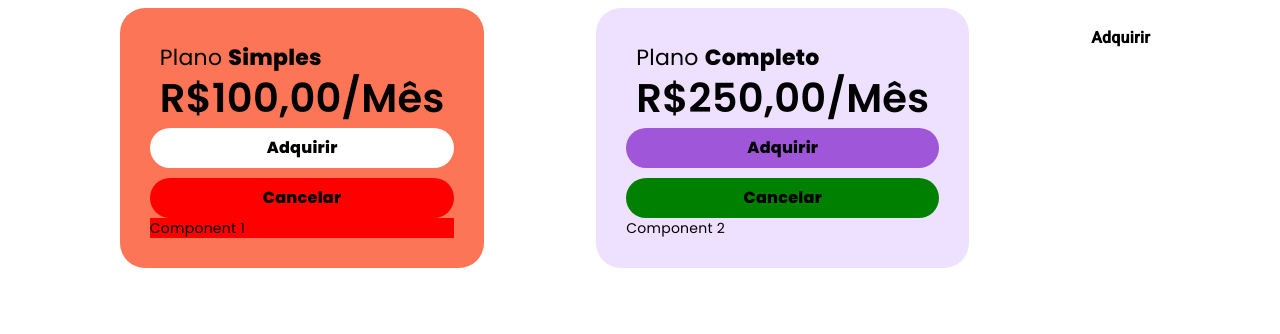
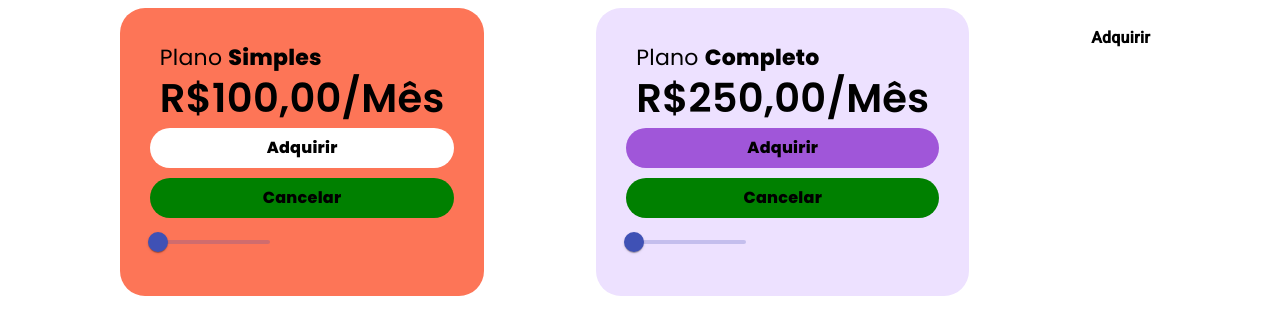
Before and after one commit to Albertinesilva/Curso-Angular, an Angular app: page / in a window 1280 px wide. Shown: the top 334 px of the page. Built offline with nearby package versions, Linux system fonts and the light colour scheme.

Commit message:
Emulação do Shadow DOM do Angular

```diff
--- a/src/app/card-roxo/card-roxo.component.html
+++ b/src/app/card-roxo/card-roxo.component.html
@@ -4,8 +4,7 @@
     <app-card-roxo-button></app-card-roxo-button>
     <app-card-button-cancel></app-card-button-cancel>
 
-    <!-- <mat-slider min="1" max="5" step="0.5" value="1.5">
+    <mat-slider class="custom-slider" min="1" max="5" step="0.5" value="1.5">
         <input matSliderThumb>
-    </mat-slider> -->
-    <div class="card-cancel-button">Component 2</div>
+    </mat-slider>
 </div>
--- a/src/app/card/card.component.html
+++ b/src/app/card/card.component.html
@@ -4,9 +4,9 @@
     <app-card-button></app-card-button>
     <app-card-button-cancel></app-card-button-cancel>
 
-    <!-- <mat-slider min="1" max="5" step="0.5" value="1.5">
+    <mat-slider min="1" max="5" step="0.5" value="1.5">
         <input matSliderThumb>
-    </mat-slider> -->
+    </mat-slider>
 
-    <div class="card-cancel-button">Component 1</div>
+
 </div>
--- a/src/app/card/card.component.scss
+++ b/src/app/card/card.component.scss
@@ -21,10 +21,15 @@
     }
 }
 
+div[albert]{
+    background-color: yellow;
+
+}
+
 // ESSA REGRA É PARA O BOTÃO DE CANCELAR DO CARD COMPONENT UTILIZANDO SHADOW DOM
-.card-cancel-button {
-    background-color: red !important;
-}
+// .card-cancel-button {
+//     background-color: red !important;
+// }
 
 // ESSA REGRA SO VAI AFETAR PARA ESSE COMPONENTE (CARD) E NÃO DE FORMA GLOBAL
 // .emulated{
--- a/src/app/card/card.component.ts
+++ b/src/app/card/card.component.ts
@@ -13,7 +13,7 @@ interface IInfos {
   selector: 'app-card',
   templateUrl: './card.component.html',
   styleUrls: ['./card.component.scss'],
-  encapsulation: ViewEncapsulation.ShadowDom,
+  // encapsulation: ViewEncapsulation.ShadowDom,
 })
 export class CardComponent {
   plano: IPlano = {
--- a/src/styles.scss
+++ b/src/styles.scss
@@ -7,3 +7,7 @@
 // .card-cancel-button {
 //   background-color: rgb(164, 207, 77) !important
 // }
+
+mat-slider.custom-slider .mdc-slider__track--active_fill{
+  border-color: rgb(0, 0, 0) !important;
+}
```
